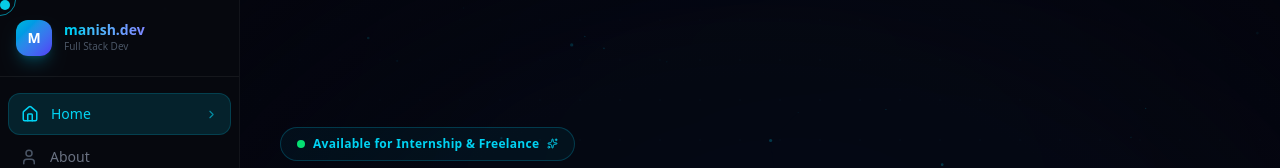
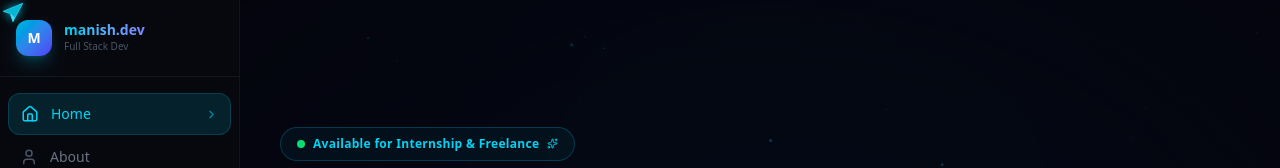
Before and after one commit to manish780386/Portfolio, a React (Vite) app: page / in a window 1280 px wide. Shown: the top 168 px of the page. Built offline with nearby package versions, Linux system fonts and the light colour scheme.

Commit message:
update cursor

```diff
--- a/src/components/CustomCursor.jsx
+++ b/src/components/CustomCursor.jsx
@@ -1,61 +1,146 @@
 import React, { useEffect, useRef, useState } from "react";
+import { motion, AnimatePresence } from "framer-motion";
 
 export default function CustomCursor() {
-  const dotRef = useRef(null);
-  const ringRef = useRef(null);
-  const pos = useRef({ x: 0, y: 0 });
-  const follower = useRef({ x: 0, y: 0 });
-  const [hovered, setHovered] = useState(false);
+  const dotRef    = useRef(null);
+  const trailsRef = useRef([]);
+  const pos       = useRef({ x: 0, y: 0 });
+  const angle     = useRef(0);
+  const lastPos   = useRef({ x: 0, y: 0 });
+  const [hovered, setHovered]   = useState(false);
+  const [clicked, setClicked]   = useState(false);
+  const [trails,  setTrails]    = useState([]);
+  const trailId = useRef(0);
 
   useEffect(() => {
     const move = (e) => {
+      const dx = e.clientX - lastPos.current.x;
+      const dy = e.clientY - lastPos.current.y;
+      if (Math.abs(dx) > 1 || Math.abs(dy) > 1) {
+        angle.current = Math.atan2(dy, dx) * (180 / Math.PI);
+        lastPos.current = { x: e.clientX, y: e.clientY };
+      }
       pos.current = { x: e.clientX, y: e.clientY };
+
       if (dotRef.current) {
-        dotRef.current.style.transform = `translate(${e.clientX - 5}px, ${e.clientY - 5}px)`;
+        dotRef.current.style.left = `${e.clientX}px`;
+        dotRef.current.style.top  = `${e.clientY}px`;
+        dotRef.current.style.transform = `translate(-50%, -50%) rotate(${angle.current + 45}deg)`;
       }
+
+      // spawn trail particle
+      const id = ++trailId.current;
+      setTrails(prev => [...prev.slice(-12), { id, x: e.clientX, y: e.clientY }]);
+      setTimeout(() => setTrails(prev => prev.filter(t => t.id !== id)), 600);
     };
+
+    const click = () => {
+      setClicked(true);
+      setTimeout(() => setClicked(false), 300);
+    };
+
+    const hover = () => setHovered(true);
+    const unhover = () => setHovered(false);
+
     window.addEventListener("mousemove", move);
+    window.addEventListener("click", click);
 
-    let raf;
-    const follow = () => {
-      follower.current.x += (pos.current.x - follower.current.x) * 0.1;
-      follower.current.y += (pos.current.y - follower.current.y) * 0.1;
-      if (ringRef.current) {
-        const size = hovered ? 48 : 32;
-        ringRef.current.style.transform = `translate(${follower.current.x - size / 2}px, ${follower.current.y - size / 2}px)`;
-        ringRef.current.style.width = `${size}px`;
-        ringRef.current.style.height = `${size}px`;
-      }
-      raf = requestAnimationFrame(follow);
-    };
-    raf = requestAnimationFrame(follow);
-
-    const addHover = () => {
-      document.querySelectorAll("a, button, [data-cursor]").forEach((el) => {
-        el.addEventListener("mouseenter", () => setHovered(true));
-        el.addEventListener("mouseleave", () => setHovered(false));
+    const observe = new MutationObserver(() => {
+      document.querySelectorAll("a,button,[data-cursor]").forEach(el => {
+        el.addEventListener("mouseenter", hover);
+        el.addEventListener("mouseleave", unhover);
       });
-    };
-    addHover();
+    });
+    observe.observe(document.body, { subtree: true, childList: true });
+    document.querySelectorAll("a,button,[data-cursor]").forEach(el => {
+      el.addEventListener("mouseenter", hover);
+      el.addEventListener("mouseleave", unhover);
+    });
 
     return () => {
       window.removeEventListener("mousemove", move);
-      cancelAnimationFrame(raf);
+      window.removeEventListener("click", click);
+      observe.disconnect();
     };
-  }, [hovered]);
+  }, []);
 
   return (
     <>
+      {/* TRAIL PARTICLES */}
+      {trails.map((t, i) => (
+        <motion.div
+          key={t.id}
+          initial={{ opacity: 0.6, scale: 1 }}
+          animate={{ opacity: 0, scale: 0 }}
+          transition={{ duration: 0.6, ease: "easeOut" }}
+          className="fixed pointer-events-none z-[9995]"
+          style={{ left: t.x, top: t.y, transform: "translate(-50%,-50%)" }}
+        >
+          <div
+            className="rounded-full"
+            style={{
+              width:  `${3 + (i % 3)}px`,
+              height: `${3 + (i % 3)}px`,
+              background: i % 2 === 0
+                ? "rgba(6,182,212,0.8)"
+                : "rgba(99,102,241,0.8)",
+            }}
+          />
+        </motion.div>
+      ))}
+
+      {/* AIRPLANE CURSOR */}
       <div
         ref={dotRef}
-        className="fixed top-0 left-0 w-2.5 h-2.5 bg-cyan-400 rounded-full pointer-events-none z-[9999] mix-blend-difference"
-        style={{ willChange: "transform" }}
-      />
-      <div
-        ref={ringRef}
-        className="fixed top-0 left-0 border border-cyan-400/60 rounded-full pointer-events-none z-[9998] transition-[width,height] duration-200"
-        style={{ willChange: "transform" }}
-      />
+        className="fixed pointer-events-none z-[9999]"
+        style={{ willChange: "transform, left, top", transition: "transform 0.05s linear" }}
+      >
+        <motion.div
+          animate={{
+            scale: clicked ? 1.4 : hovered ? 1.25 : 1,
+          }}
+          transition={{ type: "spring", stiffness: 400, damping: 20 }}
+        >
+          {/* AIRPLANE SVG */}
+          <svg
+            width={hovered ? "34" : "26"}
+            height={hovered ? "34" : "26"}
+            viewBox="0 0 24 24"
+            fill="none"
+            xmlns="http://www.w3.org/2000/svg"
+            style={{ filter: `drop-shadow(0 0 ${hovered ? "8" : "4"}px rgba(6,182,212,0.9))` }}
+          >
+            {/* plane body */}
+            <path
+              d="M21 3L3 10.5l6.5 2L12 20l3-6 6-11z"
+              fill={hovered ? "#6366f1" : "#06b6d4"}
+              stroke={hovered ? "#a5b4fc" : "#22d3ee"}
+              strokeWidth="0.8"
+              strokeLinejoin="round"
+            />
+            {/* wing accent */}
+            <path
+              d="M9.5 12.5L12 20l1.5-4-4-3.5z"
+              fill={hovered ? "#818cf8" : "#67e8f9"}
+              opacity="0.7"
+            />
+          </svg>
+
+          {/* CLICK BURST */}
+          <AnimatePresence>
+            {clicked && (
+              <motion.div
+                initial={{ scale: 0.5, opacity: 1 }}
+                animate={{ scale: 3, opacity: 0 }}
+                exit={{ opacity: 0 }}
+                transition={{ duration: 0.4 }}
+                className="absolute inset-0 rounded-full border-2 border-cyan-400"
+                style={{ margin: "-6px" }}
+              />
+            )}
+          </AnimatePresence>
+        </motion.div>
+      </div>
     </>
   );
 }
```
